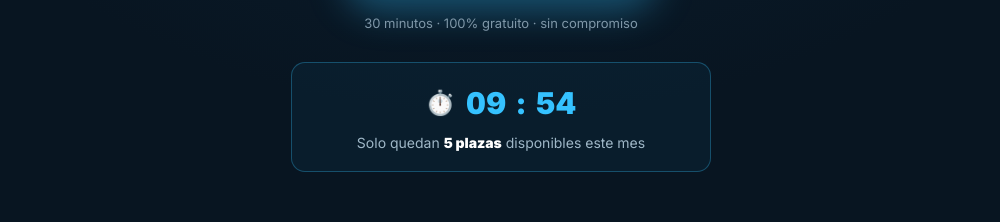
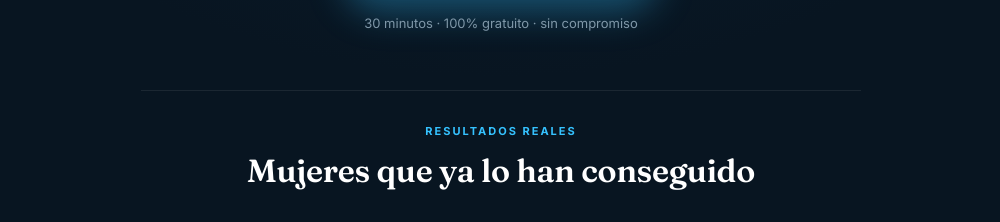
Before and after one commit to aurenapp-gif/FITCONDAMIAN.COM, a Next.js app: page /vsl in a window 1280 px wide. Shown: the part 835-1057 px from the top of the page, without its empty margins (139-1139 px from the left). Built offline with nearby package versions, Linux system fonts and the light colour scheme.

Commit message:
VSL: quita la cuenta atrás y el aviso de plazas limitadas
Co-Authored-By: Claude Opus 5.5 <noreply@anthropic.com>
Claude-Session: https://claude.ai/code/session_01TPMGrzviWANrZSupGm2MvZ

```diff
--- a/app/vsl/Urgency.tsx
+++ /dev/null
@@ -1,29 +0,0 @@
-"use client";
-
-import { useEffect, useState } from "react";
-
-// Caja de urgencia: temporizador de cuenta atrás + plazas.
-export default function Urgency({ minutos = 10, plazas = 5 }: { minutos?: number; plazas?: number }) {
-  const [restante, setRestante] = useState(minutos * 60);
-
-  useEffect(() => {
-    if (restante <= 0) return;
-    const id = setInterval(() => setRestante((r) => (r > 0 ? r - 1 : 0)), 1000);
-    return () => clearInterval(id);
-  }, [restante]);
-
-  const mm = String(Math.floor(restante / 60)).padStart(2, "0");
-  const ss = String(restante % 60).padStart(2, "0");
-
-  return (
-    <div style={{ maxWidth: "420px", margin: "28px auto 0", border: "1px solid rgba(53,194,255,0.30)", borderRadius: "14px", padding: "18px", textAlign: "center", background: "rgba(53,194,255,0.05)" }}>
-      <div style={{ display: "flex", alignItems: "center", justifyContent: "center", gap: "10px", fontWeight: 900, fontSize: "30px", color: "#35C2FF", letterSpacing: "1px", fontVariantNumeric: "tabular-nums" }}>
-        <span aria-hidden="true" style={{ fontSize: "24px" }}>⏱️</span>
-        <span>{mm}</span><span>:</span><span>{ss}</span>
-      </div>
-      <p style={{ color: "#9fb7c7", fontSize: "14px", margin: "6px 0 0 0" }}>
-        Solo quedan <b style={{ color: "#fff", fontWeight: 900 }}>{plazas} plazas</b> disponibles este mes
-      </p>
-    </div>
-  );
-}
--- a/app/vsl/page.tsx
+++ b/app/vsl/page.tsx
@@ -1,5 +1,4 @@
 import type { Metadata } from "next";
-import Urgency from "./Urgency";
 
 export const metadata: Metadata = {
   title: "Vídeo | Fit con Damián",
@@ -138,7 +137,6 @@ export default function VslPage() {
           <p style={{ color: "#7f97a8", fontSize: "13px", margin: "16px 0 0 0" }}>
             30 minutos · 100% gratuito · sin compromiso
           </p>
-          <Urgency minutos={10} plazas={5} />
         </div>
 
         {/* CASOS DE ÉXITO EN VÍDEO */}
```
Also changed, not shown: ghl-export/vsl-b.html (+0 -14 lines), ghl-export/vsl.html (+0 -14 lines).
